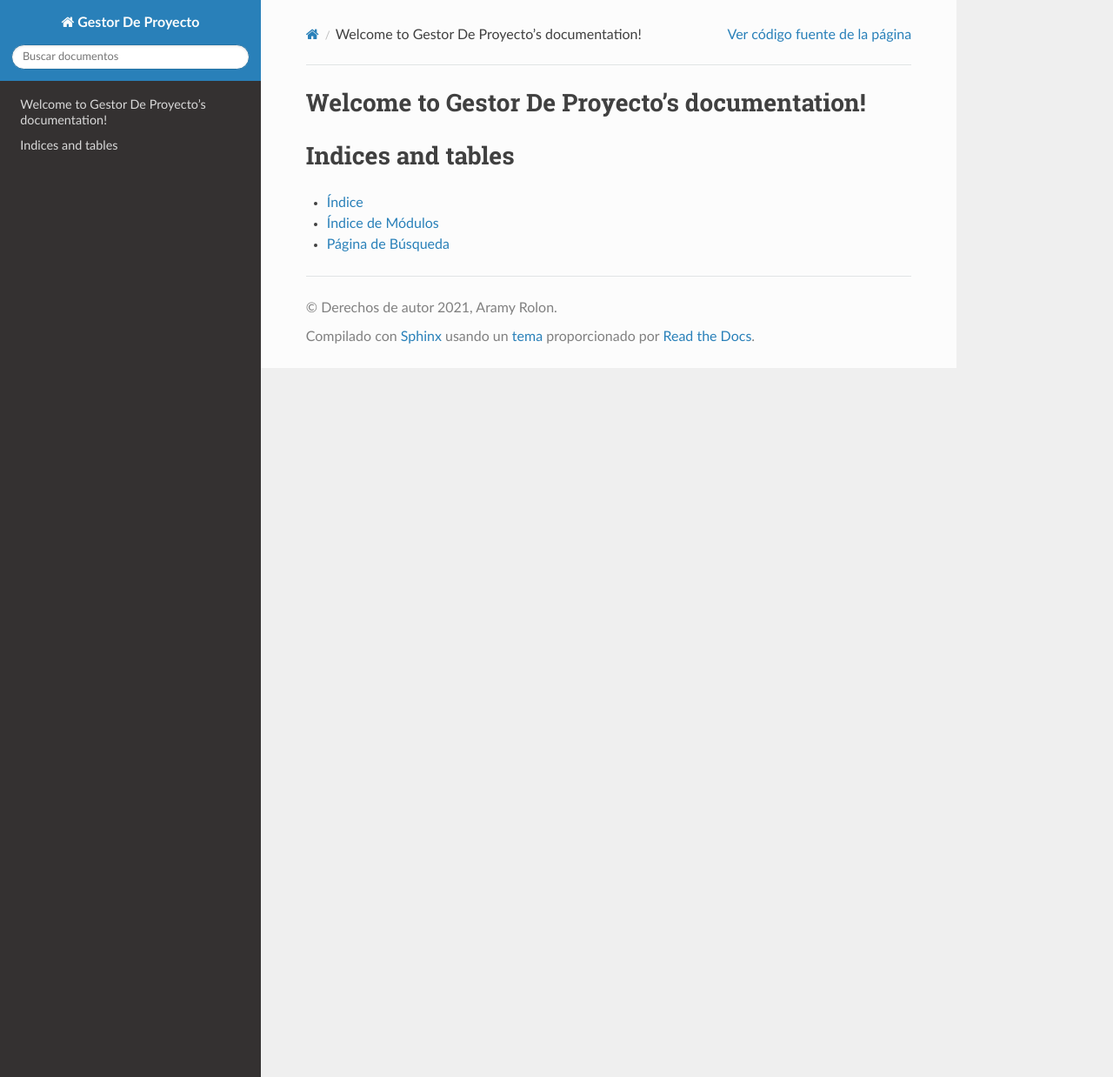
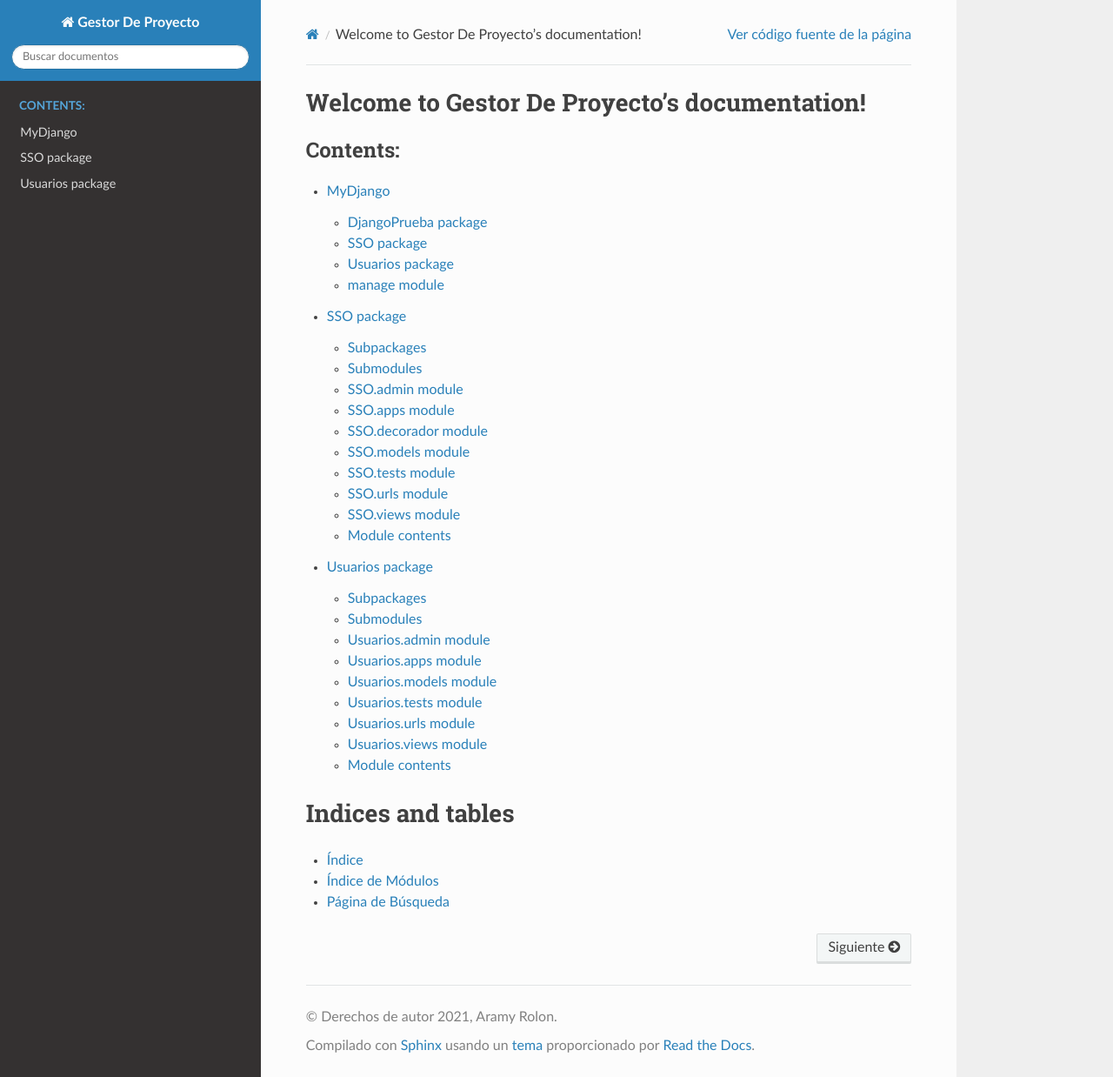
Before and after one commit to ararolon/MyDjango, a Sphinx documentation site: the page built from docs/index.rst, in a window 1280 px wide and 1238 px high. Shown: the whole window at 87% size. Built offline with Sphinx 7.4.7 and the Read the Docs theme 2.0.0, drawn with Linux system fonts in a browser that asks for light colours.

Commit message:
documentacion sphinx

```diff
--- a/docs/index.rst
+++ b/docs/index.rst
@@ -9,7 +9,11 @@ Welcome to Gestor De Proyecto's documentation!
 .. toctree::
    :maxdepth: 2
    :caption: Contents:
-   source/SSO
+
+   modules
+   SSO
+   Usuarios
+
 
 Indices and tables
 ==================
```
